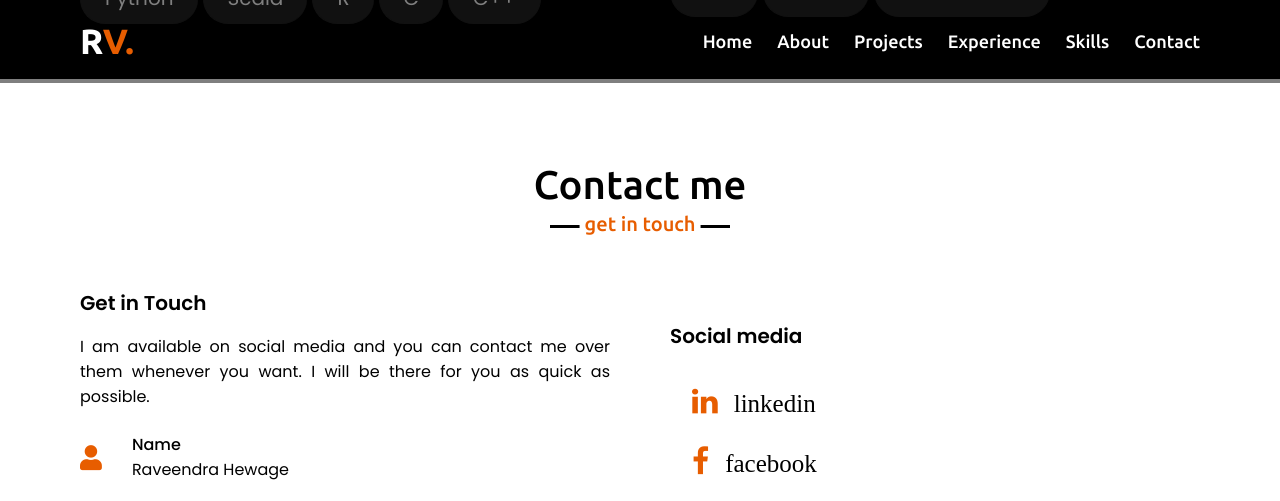
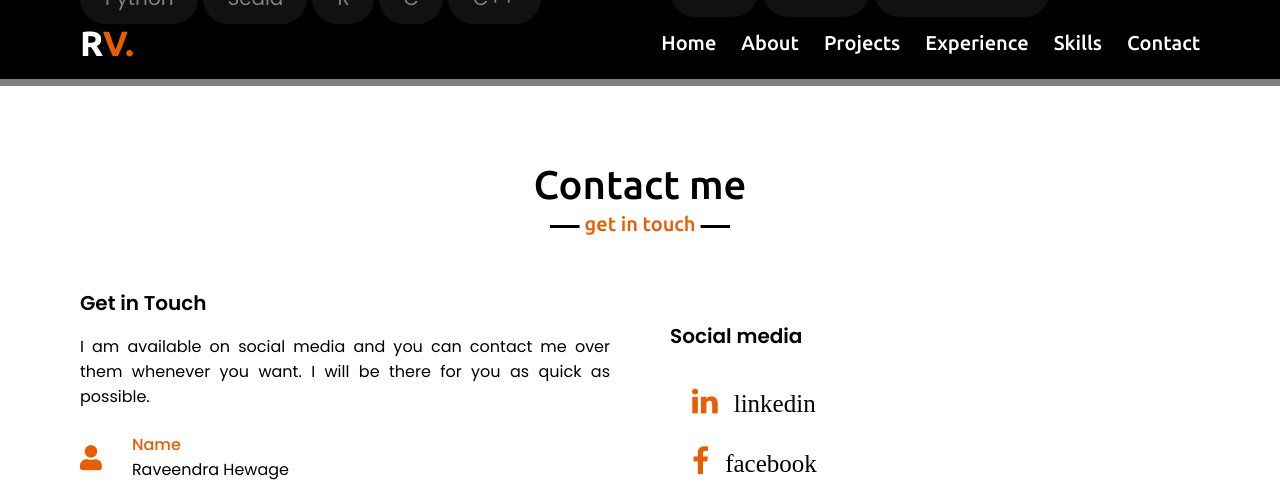
Before and after one commit to raveendrahewage/portfolio, a Vue app: page / in a window 1280 px wide. In both pictures the pointer is over the element "Name". Shown: the part 3553-4054 px from the top of the page. Built offline with nearby package versions, Linux system fonts and the light colour scheme.

Commit message:
navbar styles changed

```diff
--- a/src/components/Contact.vue
+++ b/src/components/Contact.vue
@@ -199,11 +199,21 @@ section {
 }
 
 .contact .contact-content .info .head {
+  color: black;
   font-weight: 500;
+}
+
+.contact .contact-content .info .head:hover {
+  font-weight: 500;
+  color: rgb(231, 93, 0);
 }
 
 .contact .contact-content .info .sub-title {
   color: rgb(0, 0, 0);
+}
+
+.contact .contact-content .info .sub-title:hover {
+  color: rgb(231, 93, 0);
 }
 
 .contact .right .contact-form .fields {
@@ -240,6 +250,10 @@ section {
   font-size: 25px;
 }
 
+.contact .right .contact-form .field span:hover {
+  color: rgb(231, 93, 0);
+}
+
 .contact .right .contact-form .textarea {
   height: 80px;
   width: 100%;
--- a/src/components/Navbar.vue
+++ b/src/components/Navbar.vue
@@ -110,7 +110,7 @@ export default {
   position: fixed;
   width: 100%;
   z-index: 999;
-  padding: 30px 0;
+  padding: 28px 0;
   background-color: tranparent;
   font-family: "Ubuntu", sans-serif;
   transition: all 0.3s ease;
@@ -141,7 +141,7 @@ export default {
 .navbar .menu li a {
   display: block;
   color: #fff;
-  font-size: 18px;
+  font-size: 20px;
   font-weight: 500;
   margin-left: 25px;
   transition: color 0.3s ease;
```
